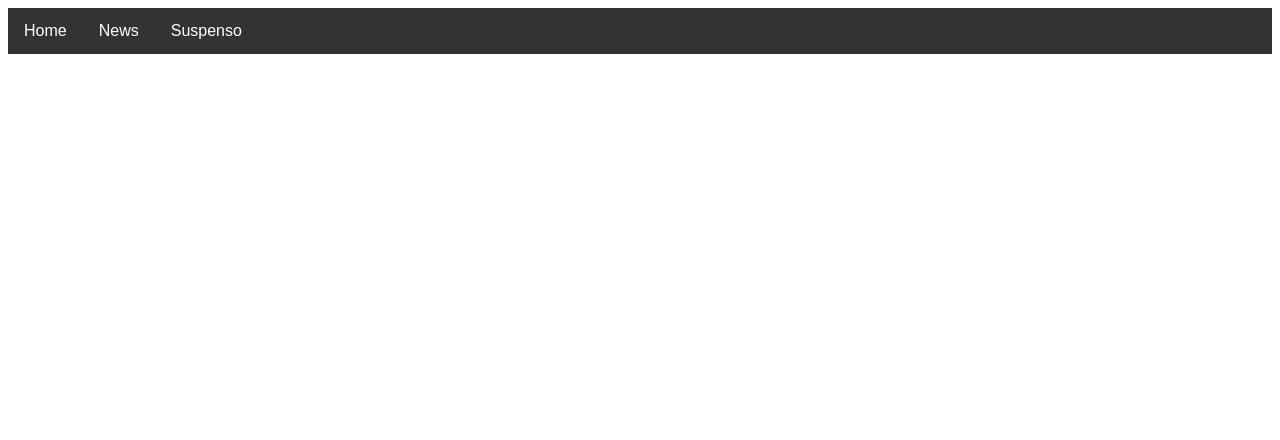
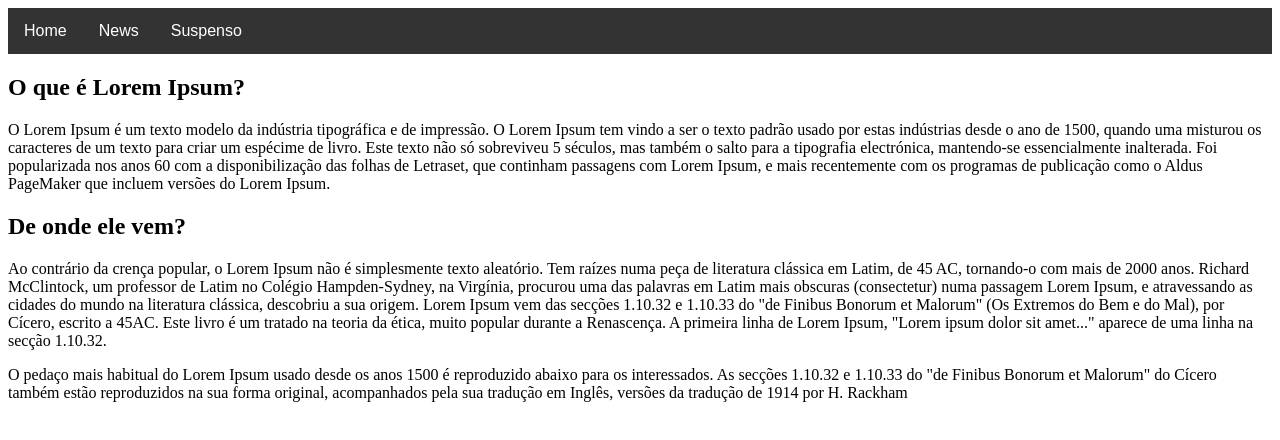
Before and after one commit to WangleyVieira/Exemplo_de_Site-Teste, a plain HTML site: page public_html/index.html in a window 1280 px wide. Drawn offline with Linux system fonts and the light colour scheme.

Commit message:
Adicionado testo a página

```diff
--- a/public_html/index.html
+++ b/public_html/index.html
@@ -41,5 +41,15 @@
             </div>
         </div>
     </div>
+
+    <section>
+        <div class="secao1">
+            <h1>O que é Lorem Ipsum?</h1>
+            <p>O Lorem Ipsum é um texto modelo da indústria tipográfica e de impressão. O Lorem Ipsum tem vindo a ser o texto padrão usado por estas indústrias desde o ano de 1500, quando uma misturou os caracteres de um texto para criar um espécime de livro. Este texto não só sobreviveu 5 séculos, mas também o salto para a tipografia electrónica, mantendo-se essencialmente inalterada. Foi popularizada nos anos 60 com a disponibilização das folhas de Letraset, que continham passagens com Lorem Ipsum, e mais recentemente com os programas de publicação como o Aldus PageMaker que incluem versões do Lorem Ipsum.</p>
+            <h1>De onde ele vem?</h1>
+            <p>Ao contrário da crença popular, o Lorem Ipsum não é simplesmente texto aleatório. Tem raízes numa peça de literatura clássica em Latim, de 45 AC, tornando-o com mais de 2000 anos. Richard McClintock, um professor de Latim no Colégio Hampden-Sydney, na Virgínia, procurou uma das palavras em Latim mais obscuras (consectetur) numa passagem Lorem Ipsum, e atravessando as cidades do mundo na literatura clássica, descobriu a sua origem. Lorem Ipsum vem das secções 1.10.32 e 1.10.33 do "de Finibus Bonorum et Malorum" (Os Extremos do Bem e do Mal), por Cícero, escrito a 45AC. Este livro é um tratado na teoria da ética, muito popular durante a Renascença. A primeira linha de Lorem Ipsum, "Lorem ipsum dolor sit amet..." aparece de uma linha na secção 1.10.32.</p>
+            <p>O pedaço mais habitual do Lorem Ipsum usado desde os anos 1500 é reproduzido abaixo para os interessados. As secções 1.10.32 e 1.10.33 do "de Finibus Bonorum et Malorum" do Cícero também estão reproduzidos na sua forma original, acompanhados pela sua tradução em Inglês, versões da tradução de 1914 por H. Rackham</p>
+        </div>
+    </section>
 </body>
 </html>
```
